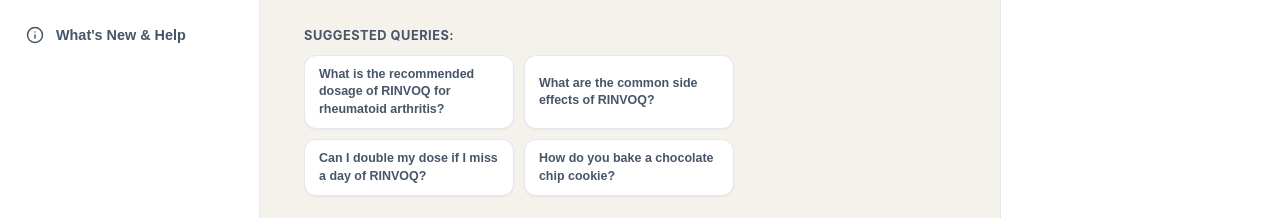
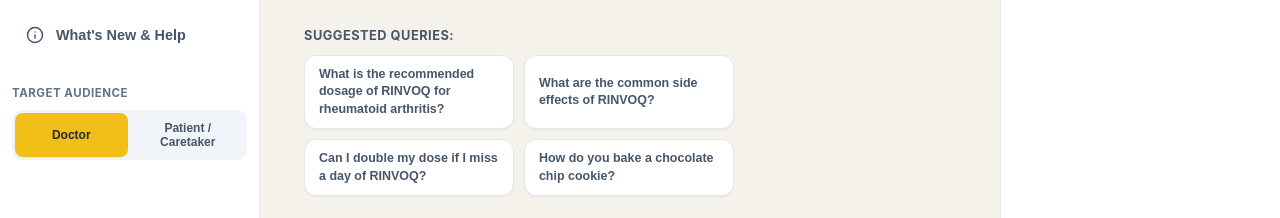
Before and after one commit to dharun05-zeus/drug-rag-qa-chatbot, a React (Vite) app in the folder frontend/: page / in a window 1280 px wide. Shown: the part 284-502 px from the top of the page. Built offline with nearby package versions, Linux system fonts and the light colour scheme; no server answers.

Commit message:
feat: add frontend target audience toggle for Doctors and Patients/Caretakers with dynamic prompt injection

```diff
--- a/frontend/src/App.css
+++ b/frontend/src/App.css
@@ -137,6 +137,56 @@
   border-radius: 20px;
   margin-left: auto;
   text-transform: uppercase;
+}
+
+/* Target Audience Selector */
+.audience-selector-container {
+  padding: 16px 12px 8px 12px;
+  flex-shrink: 0;
+  display: flex;
+  flex-direction: column;
+  gap: 8px;
+}
+
+.audience-selector-title {
+  font-size: 0.72rem;
+  font-weight: 700;
+  color: #64748b;
+  text-transform: uppercase;
+  letter-spacing: 0.5px;
+  margin-bottom: 2px;
+}
+
+.audience-toggle-buttons {
+  display: flex;
+  background-color: #f1f5f9;
+  border-radius: 10px;
+  padding: 3px;
+  gap: 4px;
+}
+
+.audience-btn {
+  flex: 1;
+  text-align: center;
+  padding: 8px 4px;
+  font-size: 0.75rem;
+  font-weight: 700;
+  color: #475569;
+  border: none;
+  background: transparent;
+  cursor: pointer;
+  border-radius: 8px;
+  transition: all 0.2s ease;
+}
+
+.audience-btn:hover {
+  color: #1e293b;
+}
+
+.audience-btn.active {
+  background-color: var(--primary);
+  color: #1e293b;
+  box-shadow: var(--shadow-sm);
 }
 
 /* Clinical Guardrails card */
--- a/frontend/src/App.jsx
+++ b/frontend/src/App.jsx
@@ -11,6 +11,7 @@
 function App() {
   const [sidebarOpen, setSidebarOpen] = useState(true);
   const [activeModel, setActiveModel] = useState("gpt-oss-20b");
+  const [audienceMode, setAudienceMode] = useState("doctor");
   const [chats, setChats] = useState([
     {
       id: 'chat-1',
@@ -109,13 +110,18 @@
     setIsLoading(true);
 
     try {
+      let queryToSend = userQuery;
+      if (audienceMode === 'patient') {
+        queryToSend = userQuery + "\n\n(IMPORTANT: Please answer in simple, layman terms suitable for a patient or caretaker. Avoid complex pharmacological jargon, use accessible vocabulary, explain dosage or precautions in everyday terms, but strictly maintain facts and citations from the context.)";
+      }
+
       const response = await fetch(`${BACKEND_URL}/chat`, {
         method: "POST",
         headers: {
           "Content-Type": "application/json"
         },
         body: JSON.stringify({
-          message: userQuery,
+          message: queryToSend,
           conversation_history: chatToUpdate.conversationHistory.map(h => ({
             role: h.role,
             content: h.content
@@ -242,6 +248,8 @@
         documents={documents}
         activeModel={activeModel}
         onNewChat={handleNewChat}
+        audienceMode={audienceMode}
+        onAudienceModeChange={setAudienceMode}
       />
 
       {/* Main Chat Workspace */}
--- a/frontend/src/components/Sidebar.jsx
+++ b/frontend/src/components/Sidebar.jsx
@@ -17,7 +17,7 @@
  * Left panel showing the medai. logo, main menu with Pro badges,
  * Clinical Guardrails card, and Logout action.
  */
-function Sidebar({ isOpen, onClose, documents = [], activeModel, onNewChat }) {
+function Sidebar({ isOpen, onClose, documents = [], activeModel, onNewChat, audienceMode, onAudienceModeChange }) {
   return (
     <aside className={`chat-sidebar ${isOpen ? 'sidebar-open' : 'sidebar-collapsed'}`}>
       <div className="sidebar-header-area">
@@ -65,6 +65,25 @@
         </button>
       </div>
 
+      {/* Target Audience Selector */}
+      <div className="audience-selector-container">
+        <h4 className="audience-selector-title">Target Audience</h4>
+        <div className="audience-toggle-buttons">
+          <button
+            className={`audience-btn ${audienceMode === 'doctor' ? 'active' : ''}`}
+            onClick={() => onAudienceModeChange('doctor')}
+          >
+            Doctor
+          </button>
+          <button
+            className={`audience-btn ${audienceMode === 'patient' ? 'active' : ''}`}
+            onClick={() => onAudienceModeChange('patient')}
+          >
+            Patient / Caretaker
+          </button>
+        </div>
+      </div>
+
       {/* Clinical Guardrails card */}
       <div className="clinical-guardrails-container">
         <div className="clinical-guardrails-card">
```
